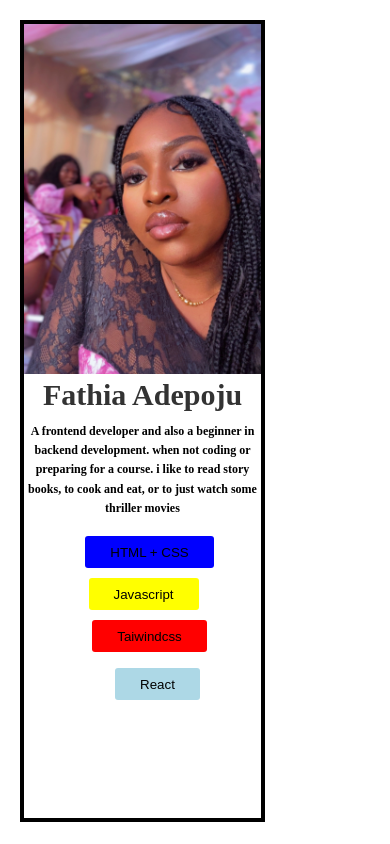
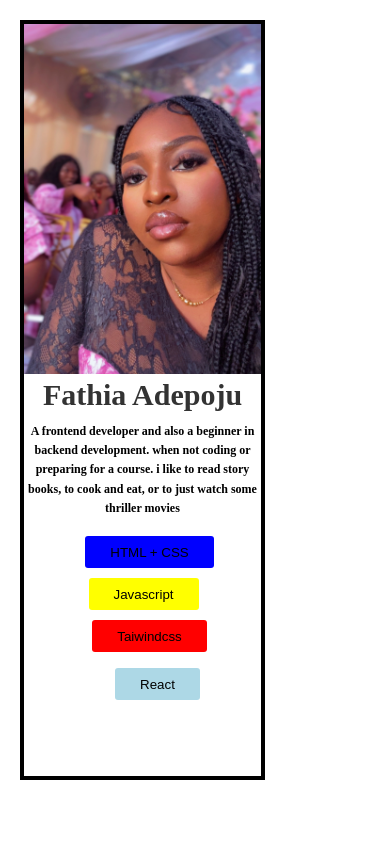
Before and after one commit to Adepoju044/my-Profile, a React (Create React App) app: page / in a window 390 px wide. Built offline with nearby package versions, Linux system fonts and the light colour scheme.

Commit message:
added the end touch

```diff
--- a/src/index.css
+++ b/src/index.css
@@ -145,7 +145,7 @@ h1 {
 @media (max-width: 470px) {
   .container {
     width: 70%;
-    height: 95vh;
+    height: 90vh;
   }
 
   h1 {
```
